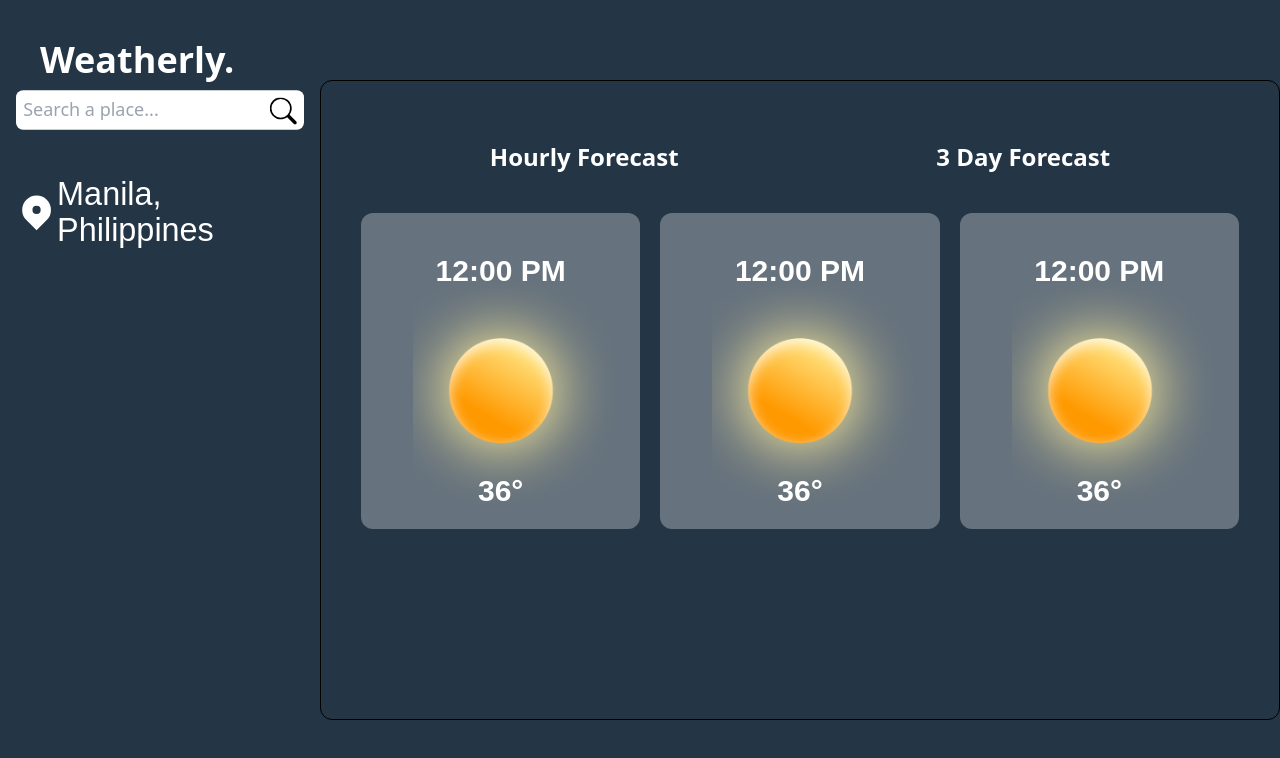
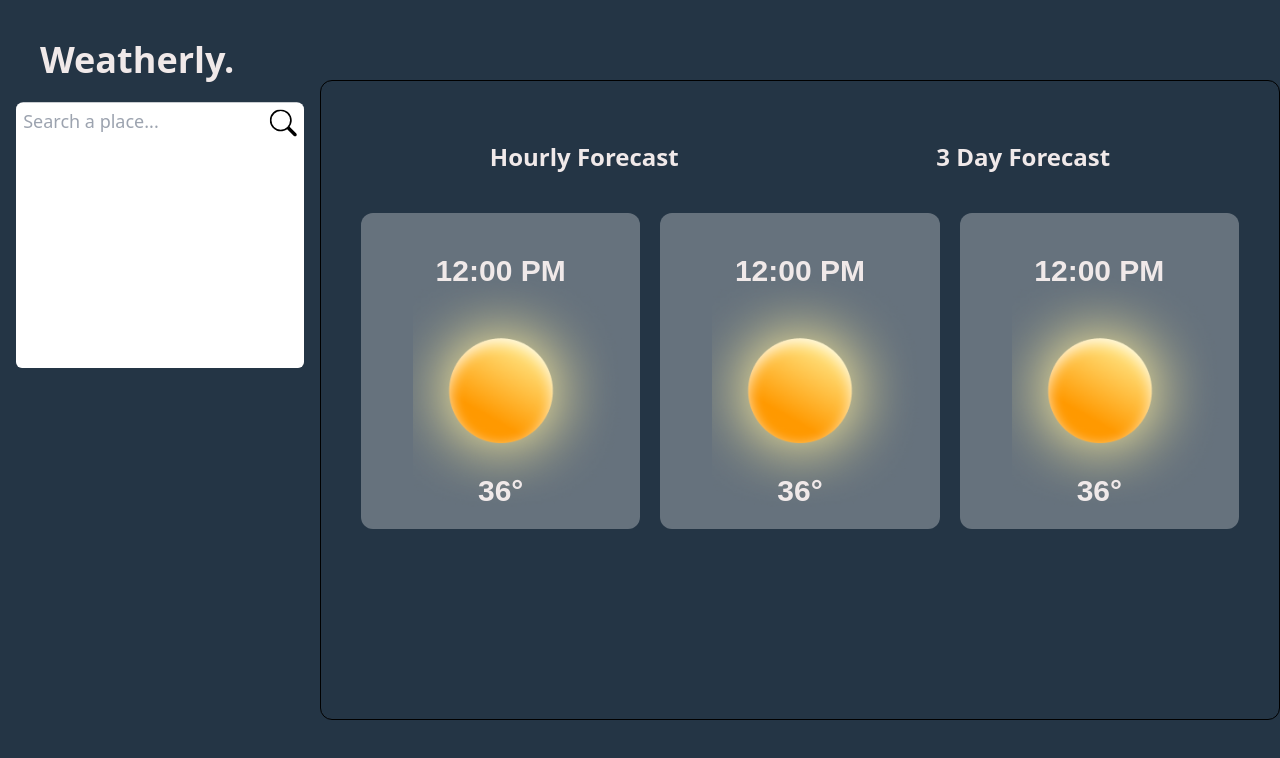
Before and after one commit to zernrack/weatherly, a React (Vite) app in the folder weatherly/: page / in a window 1280 px wide. Shown: the top 758 px of the page. Built offline with nearby package versions, Linux system fonts and the light colour scheme.

Commit message:
Update tailwind text color

```diff
--- a/weatherly/src/components/DateCards.jsx
+++ b/weatherly/src/components/DateCards.jsx
@@ -5,11 +5,11 @@ function DateCards() {
   return (
     <>
       <div className="relative inline-flex flex-col items-center px-5 pt-10 rounded-xl bg-white/30">
-        <h1 className="absolute text-3xl font-bold text-white font-poppins">
+        <h1 className="absolute text-3xl font-bold text-[#F0E9E9] font-poppins">
           12:00 PM
         </h1>
         <img src={Sunny} alt="sunny" className="relative scale-90 left-5"/>
-        <h1 className="absolute text-3xl font-extrabold text-white bottom-5 font-poppins">36°</h1>
+        <h1 className="absolute text-3xl font-extrabold text-[#F0E9E9] bottom-5 font-poppins">36°</h1>
       </div>
     </>
   );
--- a/weatherly/src/components/SearchBar.jsx
+++ b/weatherly/src/components/SearchBar.jsx
@@ -4,7 +4,7 @@ import { BsSearch } from "react-icons/bs";
 function SearchBar({SearchQuery}) {
   return (
     <>
-      <div className="relative mt-2 xs:scale-90">
+      <div className="relative mt-5 xs:scale-90">
         <input
           className="px-2 py-2 text-xl rounded-lg w-80"
           type="input"
@@ -17,6 +17,10 @@ function SearchBar({SearchQuery}) {
           </button>
         </div>
       </div>
+
+      <div className="absolute bg-white rounded-md -z-10 w-72 h-60 top-32 ">
+
+      </div>
     </>
   );
 }
--- a/weatherly/src/components/Tabs.jsx
+++ b/weatherly/src/components/Tabs.jsx
@@ -4,7 +4,7 @@ import PropTypes from "prop-types";
 const Tabs = (props) => {
   return (
     <>
-      <p className="text-2xl font-bold text-white hover:cursor-pointer hover:underline ">{props.name}</p>
+      <p className="text-2xl font-bold text-[#F0E9E9] hover:cursor-pointer hover:underline ">{props.name}</p>
     </>
   );
 };
--- a/weatherly/src/pages/UserDashboard.jsx
+++ b/weatherly/src/pages/UserDashboard.jsx
@@ -7,14 +7,15 @@ import Tabs from "../components/Tabs";
 function UserDashboard() {
   return (
     <>
-      <h1 className="mt-10 ml-10 text-4xl font-bold text-white">Weatherly.</h1>
+
+      <h1 className="mt-10 ml-10 text-4xl font-bold text-[#F0E9E9]">Weatherly.</h1>{/* Header */}
       <div className="flex flex-col xl:justify-around xl:flex-row">
         <div className="flex flex-col items-center gap-10 mb-5">
           <SearchBar />
-          <div className="inline-flex items-center xs:scale-75 sm:scale-90">
-            <HiLocationMarker fill="white" size={50} />
+          <div className="inline-flex items-center xs:scale-75 -z-20 sm:scale-90">
+            <HiLocationMarker fill="#F0E9E9" size={50} />
             {/*Change to dyanmic text*/}
-            <h1 className="text-4xl font-light text-white font-poppins">
+            <h1 className="text-4xl font-light text-[#F0E9E9] font-poppins">
               Manila, Philippines
             </h1>
           </div>
```
